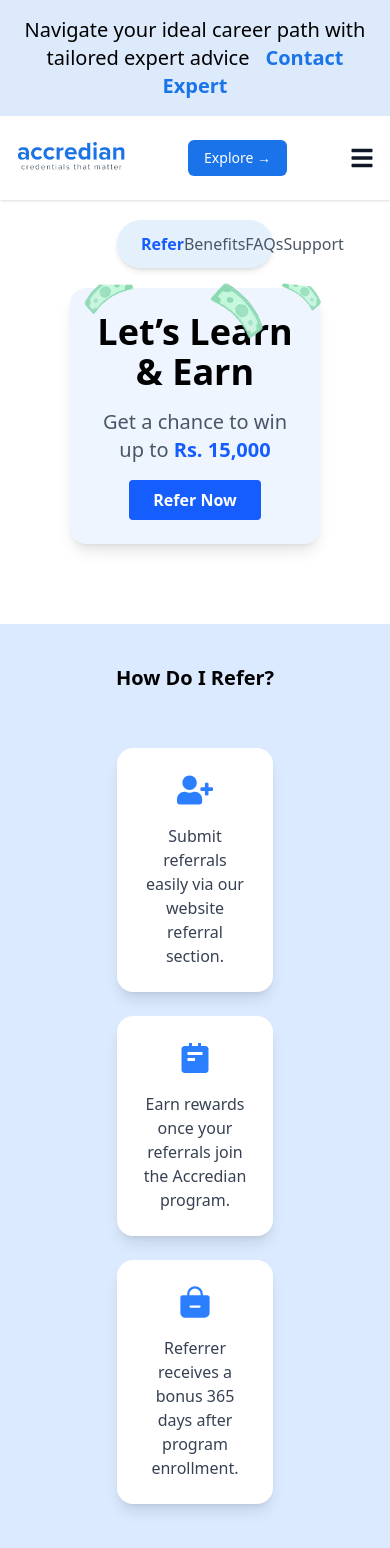
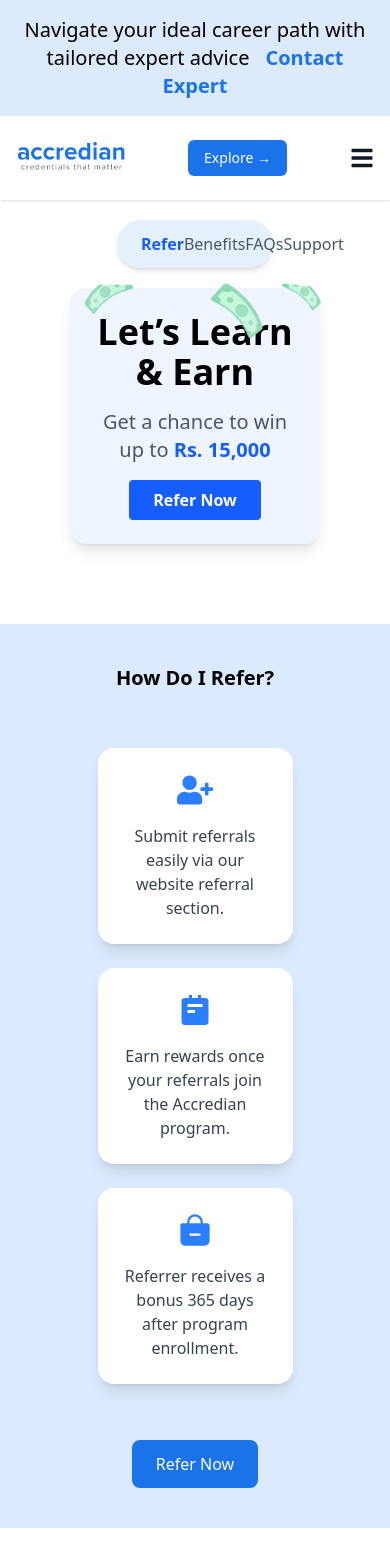
Before and after one commit to AlfiyaSiddique/Accredian-frontend-task, a React (Vite) app: page / in a window 390 px wide. Shown: the top 1548 px of the page. Built offline with nearby package versions, Linux system fonts and the light colour scheme; no server answers.

Commit message:
responsive

```diff
--- a/src/components/RefferealSteps.jsx
+++ b/src/components/RefferealSteps.jsx
@@ -38,17 +38,17 @@
       </div>
 
       <div className="flex flex-col items-center justify-center gap-6 p-6 md:hidden">
-      <div className=" w-[40vw] m-auto flex flex-col items-center text-center bg-white p-6 rounded-2xl shadow-lg md:w-1/3">
+      <div className=" w-[50vw] m-auto flex flex-col items-center text-center bg-white p-6 rounded-2xl shadow-lg md:w-1/3">
         <FaUserPlus className="text-blue-500 text-4xl mb-4" />
         <p className="text-gray-700">Submit referrals easily via our website referral section.</p>
       </div>
 
-      <div className="w-[40vw] m-auto flex flex-col items-center text-center bg-white p-6 rounded-2xl shadow-lg md:w-1/3">
+      <div className="w-[50vw] m-auto flex flex-col items-center text-center bg-white p-6 rounded-2xl shadow-lg md:w-1/3">
         <BiSolidNotepad className="text-blue-500 text-4xl mb-4" />
         <p className="text-gray-700">Earn rewards once your referrals join the Accredian program.</p>
       </div>
 
-      <div className="w-[40vw] m-auto flex flex-col items-center text-center bg-white p-6 rounded-2xl shadow-lg md:w-1/3">
+      <div className="w-[50vw] m-auto flex flex-col items-center text-center bg-white p-6 rounded-2xl shadow-lg md:w-1/3">
         <IoBagRemove className="text-blue-500 text-4xl mb-4" />
         <p className="text-gray-700">Referrer receives a bonus 365 days after program enrollment.</p>
       </div>
```
